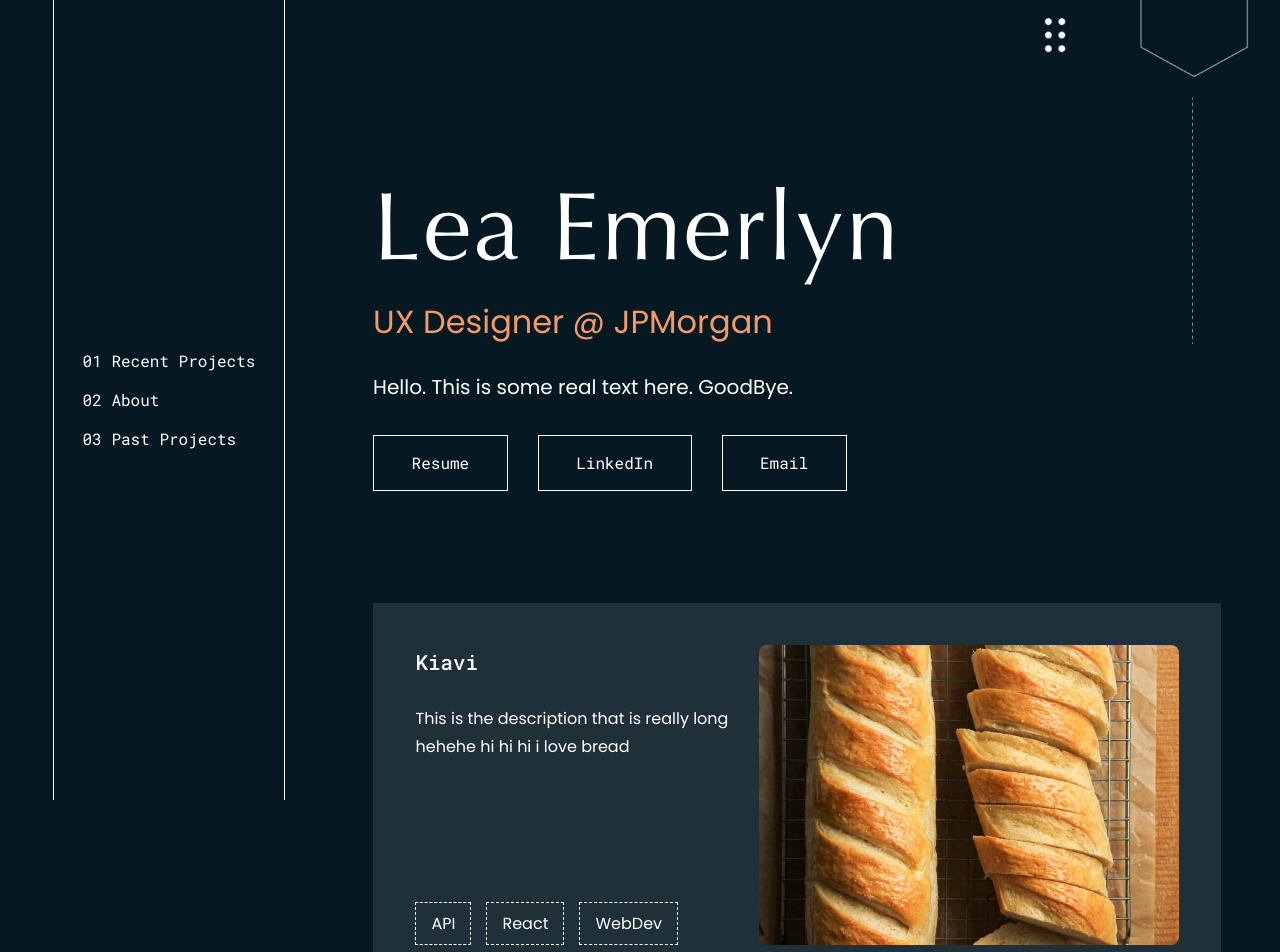
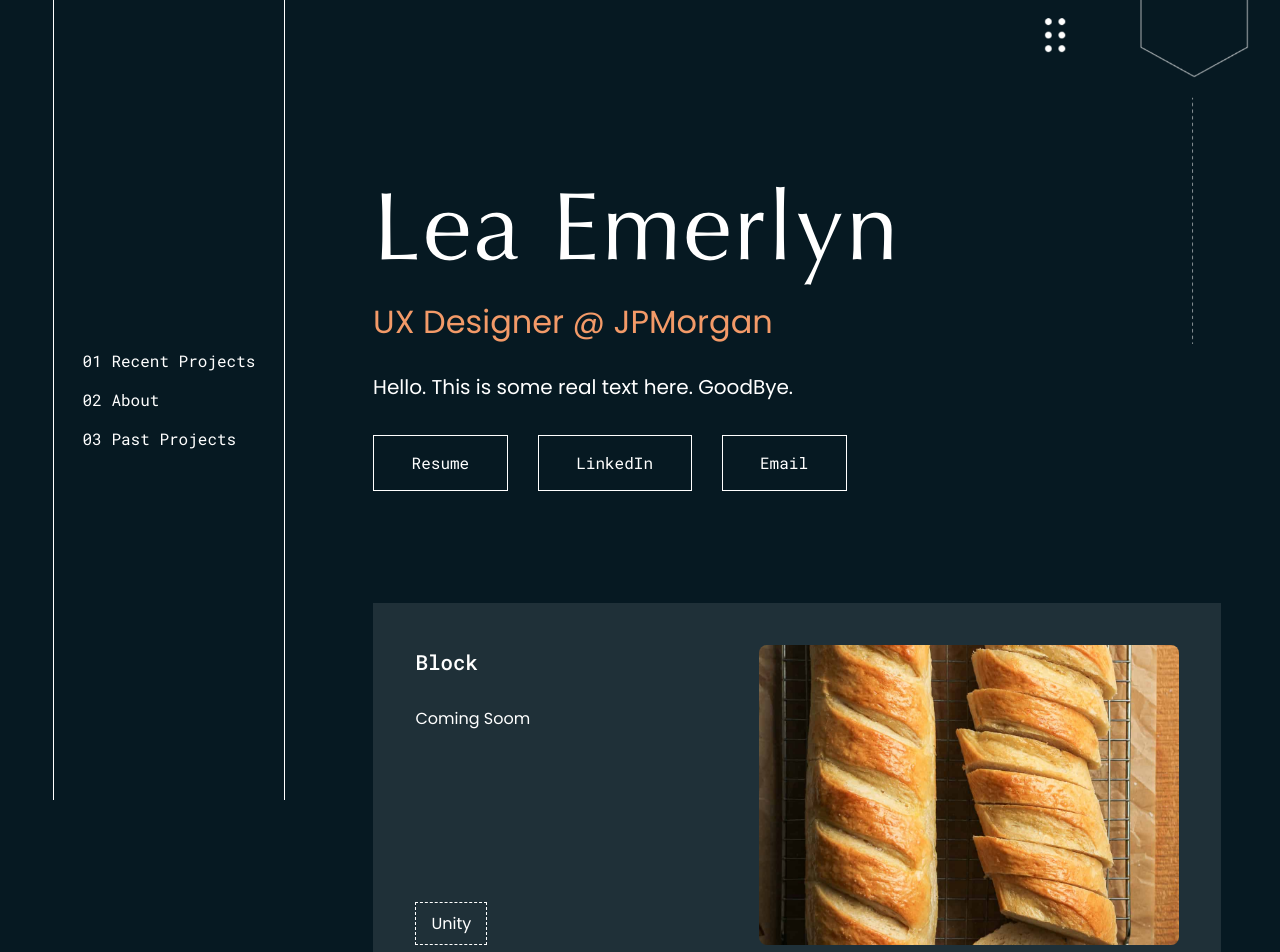
Before and after one commit to Leaemerlyn/portfolio2, a React (Create React App) app: page / in a window 1280 px wide. Shown: the top 952 px of the page. Built offline with nearby package versions, Linux system fonts and the light colour scheme.

Commit message:
more project details

```diff
--- a/src/PastProjects.js
+++ b/src/PastProjects.js
@@ -9,9 +9,10 @@ export function PastProjects(){
             <ProjectCard title= 'MedBuddy'/>
             <ProjectCard title= 'WindStax' />
             <ProjectCard title= 'GroupShopping' />
-            <ProjectCard title='firstPortfolio'/>
+            <ProjectCard title= 'PublicArt' />
             <ProjectCard title='secondPortfolio'/>
             <ProjectCard title='bunbun'/>
+            <ProjectCard title='firstPortfolio'/>
         </div>
         </>
     )
--- a/src/ProjectCardData.js
+++ b/src/ProjectCardData.js
@@ -1,8 +1,8 @@
 export let ProjectCardData = {
-    Kiavi : {
-        projectName : 'Kiavi',
-        description: "This is the description that is really long hehehe hi hi hi i love bread",
-        pills: ['API' , 'React', 'WebDev'],
+    Block : {
+        projectName : 'Block',
+        description: "Coming Soom",
+        pills: ['Unity'],
         coverImage: require('./Assets/Rectangle 29.jpeg')
     },
 
@@ -28,10 +28,10 @@ export let ProjectCardData = {
         coverImage: require('./Assets/ProjectCoverImages/GroupShopping.png')
     },
 
-    publicArtEngagement : {
+    PublicArt : {
         projectName: 'Public Art Engagement',
-        description: 'How might we create a convenient and serendipitous grocery shopping during pandemic.' ,
-        pills:['2020', 'Responsive Design', 'UX' ,],
+        description: 'Creating a platform for users to engage in conversations with each other and with artists' ,
+        pills:['2020', 'UX Research', 'UX Design' ,],
         coverImage: require('./Assets/ProjectCoverImages/GroupShopping.png')
     },
 
--- a/src/ProjectDetails.js
+++ b/src/ProjectDetails.js
@@ -2,6 +2,7 @@ import{ Link, useParams} from 'react-router-dom';
 import { WindStax } from './ProjectPages/WindStax';
 import { MedBuddy } from './ProjectPages/MedBuddy';
 import { GroupShopping } from './ProjectPages/GroupShopping';
+import { PublicArt } from './ProjectPages/PublicArt';
 
 export function ProjectDetails(){
     let {project} = useParams();
@@ -16,5 +17,8 @@ export function ProjectDetails(){
 
         case 'GroupShopping':
             return(<GroupShopping/>)
+
+        case 'PublicArt' :
+            return(<PublicArt />)
     }
 }
--- a/src/ProjectPages/ProjectDetailsData.js
+++ b/src/ProjectPages/ProjectDetailsData.js
@@ -24,5 +24,23 @@ export let ProjectDetailsData = {
         team: 'Kylon Chiang, Elan Suder, Matthew Guo',
         tools: 'Figma, Personas, Semi-Structured Interviews, Parallel Prototyping, Journey Mapping, Mobile-First Design',
         overview: 'change this'
+    },
+
+    PublicArt : {
+        url: require('../Assets/ProjectCoverImages/GroupShopping.png'),
+        role: 'UX Researcher/Designer',
+        time: 'January 2020 — May 2020',
+        team: 'Michelle Lee, Michelle Tsang, Lauren Park, Yue (Carol) Jiang',
+        tools: 'Figma, Semi-Structured Interviews, Think-Aloud Protocols, Speed Dating, Experience Prototyping',
+        overview: 'change this'
+    },
+
+    FirstPortfolio : {
+        url: require('../Assets/ProjectCoverImages/GroupShopping.png'),
+        role: 'UX Researcher/Designer',
+        time: 'January 2020 — May 2020',
+        team: 'Michelle Lee, Michelle Tsang, Lauren Park, Yue (Carol) Jiang',
+        tools: 'Figma, Semi-Structured Interviews, Think-Aloud Protocols, Speed Dating, Experience Prototyping',
+        overview: 'change this'
     }
 }
--- /dev/null
+++ b/src/ProjectPages/PublicArt.js
@@ -0,0 +1,15 @@
+import { ProjectDetailsIntro } from "./ProjectDetailsIntro";
+
+
+export function PublicArt(){
+    return(
+        <>
+        <div className='projectPageContainer'>
+            <ProjectDetailsIntro title='PublicArt' />
+            <hr/>
+            <h1>PROBLEM SPACE</h1>
+            <p>We know that public art increases the livability of a city by giving the citizens a sense of identity and a landmark where they can feel proud of living there. However, in Pittsburgh, public art does not play a strong role in people’s lives. We want to figure out a way where we can encourage people to feel more connected with the city through public art.</p>
+        </div>
+        </>
+    )
+}
--- a/src/RecentProjects.js
+++ b/src/RecentProjects.js
@@ -27,7 +27,7 @@ export function RecentProjects() {
 
             <div className ='row'>
                 <div className = 'col-lg-12 main-horizontal-padding'>
-                    <ProjectCard title= 'Kiavi'/>
+                    <ProjectCard title= 'Block'/>
                 </div>
             </div>
         </>
```
Also changed, not shown: src/FirstPortfolio.js (added, +7 -0 lines).
